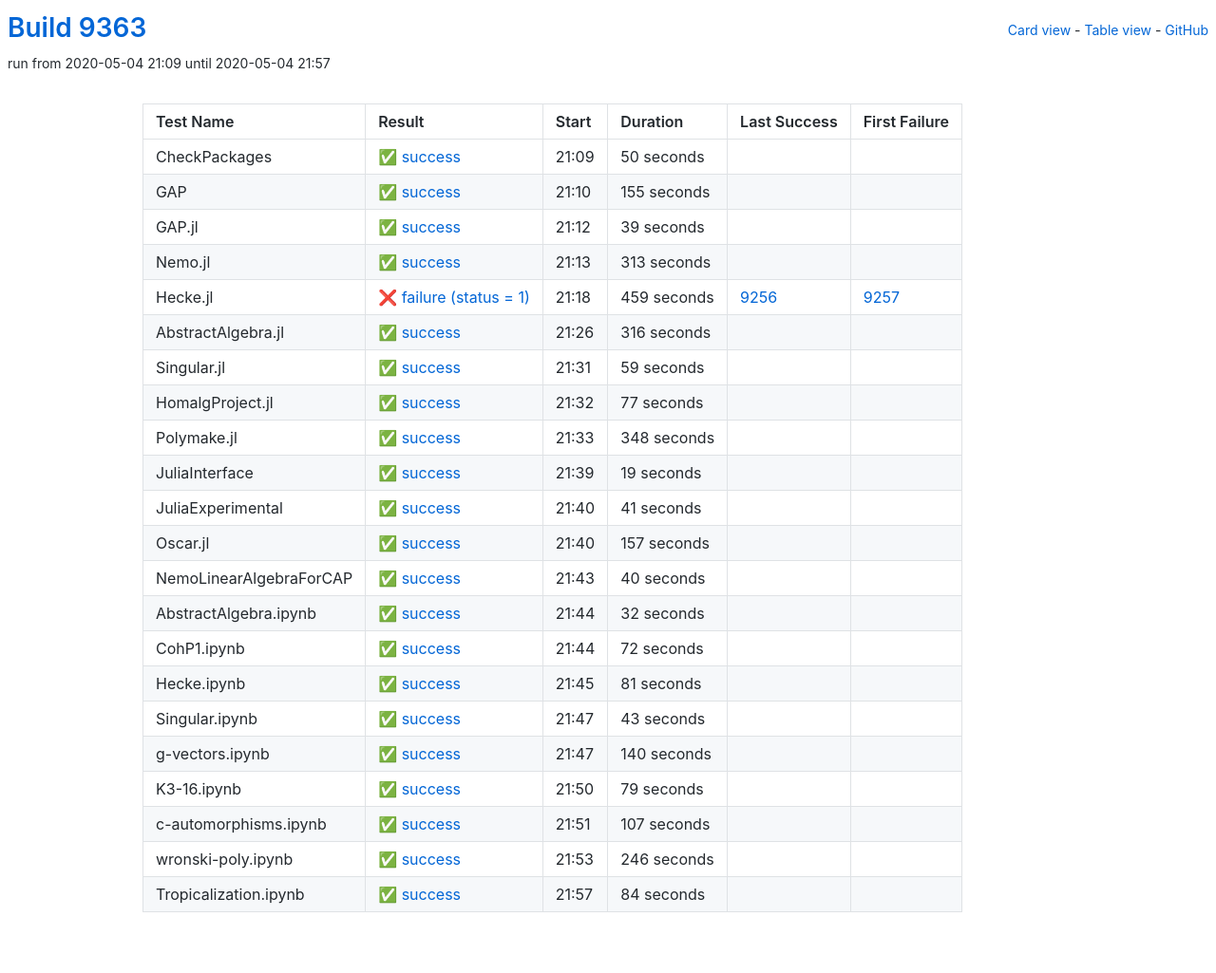
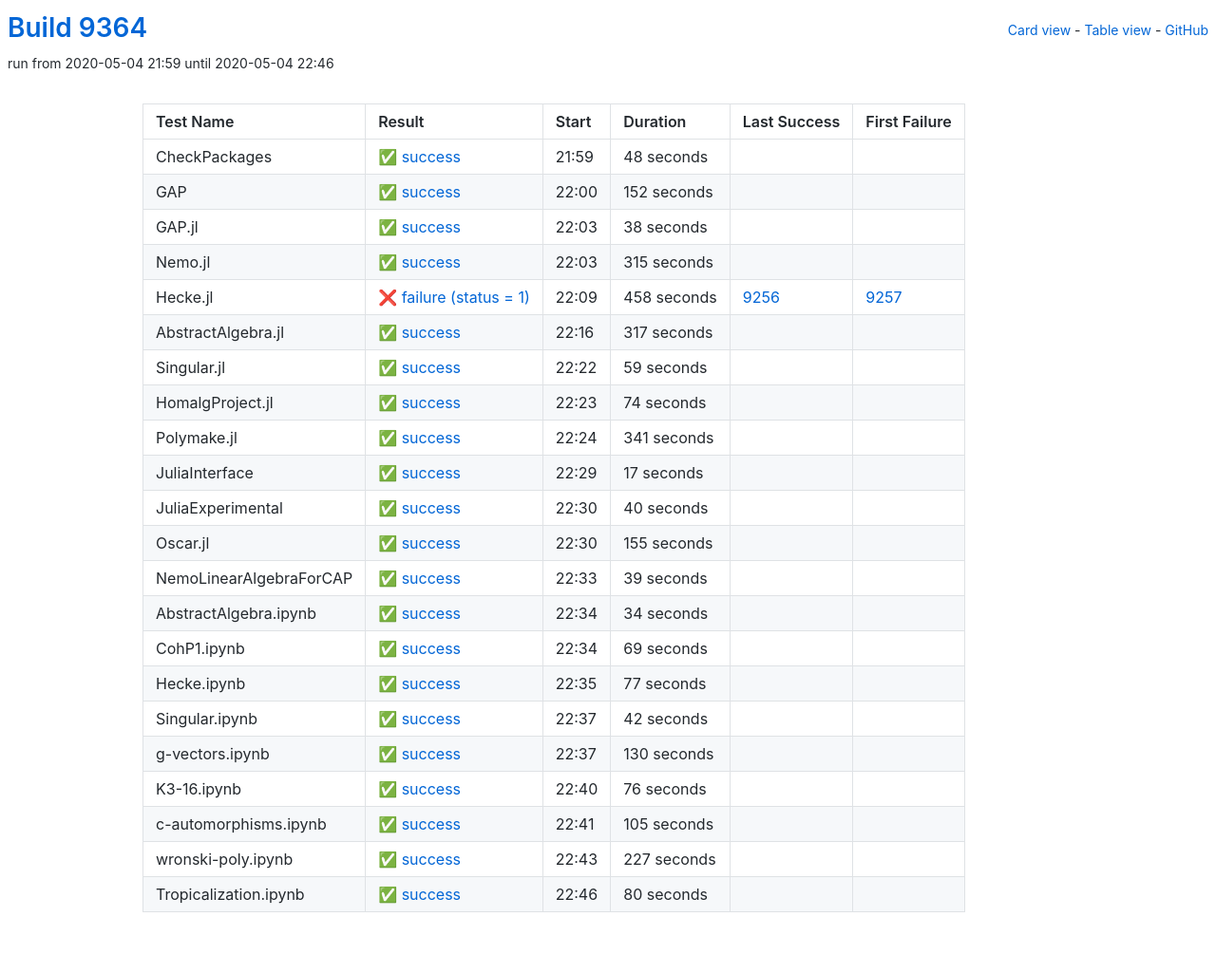
Before and after one commit to oscar-system/oscar-ci-status, a Jekyll site: the page built from table.html, in a window 1280 px wide. Shown: the whole page at 95% size. Built offline with Jekyll 4.4.1, drawn with Linux system fonts in a browser that asks for light colours.

Commit message:
Build 9364

```diff
--- a/_data/ci.yml
+++ b/_data/ci.yml
@@ -1,16 +1,126 @@
-build: 9363
-build_url: https://oscarci.mathematik.uni-kl.de/job/oscar/9363/
+build: 9364
+build_url: https://oscarci.mathematik.uni-kl.de/job/oscar/9364/
 job: oscar
 tests:
-- duration: 50
+- duration: 48
   exitcode: 0
   first_failure: false
   first_failure_url: null
   last_success: false
   last_success_url: null
-  log: https://oscarci.mathematik.uni-kl.de/job/oscar/9363/artifact/logs/build-9363/CheckPackages.log
+  log: https://oscarci.mathematik.uni-kl.de/job/oscar/9364/artifact/logs/build-9364/CheckPackages.log
   name: CheckPackages
-  start: 2020-05-04 21:09
+  start: 2020-05-04 21:59
+  status: success
+  success: true
+- duration: 152
+  exitcode: 0
+  first_failure: false
+  first_failure_url: null
+  last_success: false
+  last_success_url: null
+  log: https://oscarci.mathematik.uni-kl.de/job/oscar/9364/artifact/logs/build-9364/GAP.log
+  name: GAP
+  start: 2020-05-04 22:00
+  status: success
+  success: true
+- duration: 38
+  exitcode: 0
+  first_failure: false
+  first_failure_url: null
+  last_success: false
+  last_success_url: null
+  log: https://oscarci.mathematik.uni-kl.de/job/oscar/9364/artifact/logs/build-9364/GAP.jl.log
+  name: GAP.jl
+  start: 2020-05-04 22:03
+  status: success
+  success: true
+- duration: 315
+  exitcode: 0
+  first_failure: false
+  first_failure_url: null
+  last_success: false
+  last_success_url: null
+  log: https://oscarci.mathematik.uni-kl.de/job/oscar/9364/artifact/logs/build-9364/Nemo.jl.log
+  name: Nemo.jl
+  start: 2020-05-04 22:03
+  status: success
+  success: true
+- duration: 458
+  exitcode: 1
+  first_failure: 9257
+  first_failure_url: https://oscarci.mathematik.uni-kl.de/job/oscar/9257/
+  last_success: 9256
+  last_success_url: https://oscarci.mathematik.uni-kl.de/job/oscar/9256/
+  log: https://oscarci.mathematik.uni-kl.de/job/oscar/9364/artifact/logs/build-9364/Hecke.jl.log
+  name: Hecke.jl
+  start: 2020-05-04 22:09
+  status: failure
+  success: false
+- duration: 317
+  exitcode: 0
+  first_failure: false
+  first_failure_url: null
+  last_success: false
+  last_success_url: null
+  log: https://oscarci.mathematik.uni-kl.de/job/oscar/9364/artifact/logs/build-9364/AbstractAlgebra.jl.log
+  name: AbstractAlgebra.jl
+  start: 2020-05-04 22:16
+  status: success
+  success: true
+- duration: 59
+  exitcode: 0
+  first_failure: false
+  first_failure_url: null
+  last_success: false
+  last_success_url: null
+  log: https://oscarci.mathematik.uni-kl.de/job/oscar/9364/artifact/logs/build-9364/Singular.jl.log
+  name: Singular.jl
+  start: 2020-05-04 22:22
+  status: success
+  success: true
+- duration: 74
+  exitcode: 0
+  first_failure: false
+  first_failure_url: null
+  last_success: false
+  last_success_url: null
+  log: https://oscarci.mathematik.uni-kl.de/job/oscar/9364/artifact/logs/build-9364/HomalgProject.jl.log
+  name: HomalgProject.jl
+  start: 2020-05-04 22:23
+  status: success
+  success: true
+- duration: 341
+  exitcode: 0
+  first_failure: false
+  first_failure_url: null
+  last_success: false
+  last_success_url: null
+  log: https://oscarci.mathematik.uni-kl.de/job/oscar/9364/artifact/logs/build-9364/Polymake.jl.log
+  name: Polymake.jl
+  start: 2020-05-04 22:24
+  status: success
+  success: true
+- duration: 17
+  exitcode: 0
+  first_failure: false
+  first_failure_url: null
+  last_success: false
+  last_success_url: null
+  log: https://oscarci.mathematik.uni-kl.de/job/oscar/9364/artifact/logs/build-9364/JuliaInterface.log
+  name: JuliaInterface
+  start: 2020-05-04 22:29
+  status: success
+  success: true
+- duration: 40
+  exitcode: 0
+  first_failure: false
+  first_failure_url: null
+  last_success: false
+  last_success_url: null
+  log: https://oscarci.mathematik.uni-kl.de/job/oscar/9364/artifact/logs/build-9364/JuliaExperimental.log
+  name: JuliaExperimental
+  start: 2020-05-04 22:30
   status: success
   success: true
 - duration: 155
@@ -19,9 +129,9 @@ tests:
   first_failure_url: null
   last_success: false
   last_success_url: null
-  log: https://oscarci.mathematik.uni-kl.de/job/oscar/9363/artifact/logs/build-9363/GAP.log
-  name: GAP
-  start: 2020-05-04 21:10
+  log: https://oscarci.mathematik.uni-kl.de/job/oscar/9364/artifact/logs/build-9364/Oscar.jl.log
+  name: Oscar.jl
+  start: 2020-05-04 22:30
   status: success
   success: true
 - duration: 39
@@ -30,53 +140,31 @@ tests:
   first_failure_url: null
   last_success: false
   last_success_url: null
-  log: https://oscarci.mathematik.uni-kl.de/job/oscar/9363/artifact/logs/build-9363/GAP.jl.log
-  name: GAP.jl
-  start: 2020-05-04 21:12
+  log: https://oscarci.mathematik.uni-kl.de/job/oscar/9364/artifact/logs/build-9364/NemoLinearAlgebraForCAP.log
+  name: NemoLinearAlgebraForCAP
+  start: 2020-05-04 22:33
   status: success
   success: true
-- duration: 313
+- duration: 34
   exitcode: 0
   first_failure: false
   first_failure_url: null
   last_success: false
   last_success_url: null
-  log: https://oscarci.mathematik.uni-kl.de/job/oscar/9363/artifact/logs/build-9363/Nemo.jl.log
-  name: Nemo.jl
-  start: 2020-05-04 21:13
+  log: https://oscarci.mathematik.uni-kl.de/job/oscar/9364/artifact/logs/build-9364/AbstractAlgebra.ipynb.log
+  name: AbstractAlgebra.ipynb
+  start: 2020-05-04 22:34
   status: success
   success: true
-- duration: 459
-  exitcode: 1
-  first_failure: 9257
-  first_failure_url: https://oscarci.mathematik.uni-kl.de/job/oscar/9257/
-  last_success: 9256
-  last_success_url: https://oscarci.mathematik.uni-kl.de/job/oscar/9256/
-  log: https://oscarci.mathematik.uni-kl.de/job/oscar/9363/artifact/logs/build-9363/Hecke.jl.log
-  name: Hecke.jl
-  start: 2020-05-04 21:18
-  status: failure
-  success: false
-- duration: 316
+- duration: 69
   exitcode: 0
   first_failure: false
   first_failure_url: null
   last_success: false
   last_success_url: null
-  log: https://oscarci.mathematik.uni-kl.de/job/oscar/9363/artifact/logs/build-9363/AbstractAlgebra.jl.log
-  name: AbstractAlgebra.jl
-  start: 2020-05-04 21:26
-  status: success
-  success: true
-- duration: 59
-  exitcode: 0
-  first_failure: false
-  first_failure_url: null
-  last_success: false
-  last_success_url: null
-  log: https://oscarci.mathematik.uni-kl.de/job/oscar/9363/artifact/logs/build-9363/Singular.jl.log
-  name: Singular.jl
-  start: 2020-05-04 21:31
+  log: https://oscarci.mathematik.uni-kl.de/job/oscar/9364/artifact/logs/build-9364/CohP1.ipynb.log
+  name: CohP1.ipynb
+  start: 2020-05-04 22:34
   status: success
   success: true
 - duration: 77
@@ -85,162 +173,74 @@ tests:
   first_failure_url: null
   last_success: false
   last_success_url: null
-  log: https://oscarci.mathematik.uni-kl.de/job/oscar/9363/artifact/logs/build-9363/HomalgProject.jl.log
-  name: HomalgProject.jl
-  start: 2020-05-04 21:32
+  log: https://oscarci.mathematik.uni-kl.de/job/oscar/9364/artifact/logs/build-9364/Hecke.ipynb.log
+  name: Hecke.ipynb
+  start: 2020-05-04 22:35
   status: success
   success: true
-- duration: 348
+- duration: 42
   exitcode: 0
   first_failure: false
   first_failure_url: null
   last_success: false
   last_success_url: null
-  log: https://oscarci.mathematik.uni-kl.de/job/oscar/9363/artifact/logs/build-9363/Polymake.jl.log
-  name: Polymake.jl
-  start: 2020-05-04 21:33
+  log: https://oscarci.mathematik.uni-kl.de/job/oscar/9364/artifact/logs/build-9364/Singular.ipynb.log
+  name: Singular.ipynb
+  start: 2020-05-04 22:37
   status: success
   success: true
-- duration: 19
+- duration: 130
   exitcode: 0
   first_failure: false
   first_failure_url: null
   last_success: false
   last_success_url: null
-  log: https://oscarci.mathematik.uni-kl.de/job/oscar/9363/artifact/logs/build-9363/JuliaInterface.log
-  name: JuliaInterface
-  start: 2020-05-04 21:39
+  log: https://oscarci.mathematik.uni-kl.de/job/oscar/9364/artifact/logs/build-9364/g-vectors.ipynb.log
+  name: g-vectors.ipynb
+  start: 2020-05-04 22:37
   status: success
   success: true
-- duration: 41
+- duration: 76
   exitcode: 0
   first_failure: false
   first_failure_url: null
   last_success: false
   last_success_url: null
-  log: https://oscarci.mathematik.uni-kl.de/job/oscar/9363/artifact/logs/build-9363/JuliaExperimental.log
-  name: JuliaExperimental
-  start: 2020-05-04 21:40
+  log: https://oscarci.mathematik.uni-kl.de/job/oscar/9364/artifact/logs/build-9364/K3-16.ipynb.log
+  name: K3-16.ipynb
+  start: 2020-05-04 22:40
   status: success
   success: true
-- duration: 157
+- duration: 105
   exitcode: 0
   first_failure: false
   first_failure_url: null
   last_success: false
   last_success_url: null
-  log: https://oscarci.mathematik.uni-kl.de/job/oscar/9363/artifact/logs/build-9363/Oscar.jl.log
-  name: Oscar.jl
-  start: 2020-05-04 21:40
+  log: https://oscarci.mathematik.uni-kl.de/job/oscar/9364/artifact/logs/build-9364/c-automorphisms.ipynb.log
+  name: c-automorphisms.ipynb
+  start: 2020-05-04 22:41
   status: success
   success: true
-- duration: 40
+- duration: 227
   exitcode: 0
   first_failure: false
   first_failure_url: null
   last_success: false
   last_success_url: null
-  log: https://oscarci.mathematik.uni-kl.de/job/oscar/9363/artifact/logs/build-9363/NemoLinearAlgebraForCAP.log
-  name: NemoLinearAlgebraForCAP
-  start: 2020-05-04 21:43
+  log: https://oscarci.mathematik.uni-kl.de/job/oscar/9364/artifact/logs/build-9364/wronski-poly.ipynb.log
+  name: wronski-poly.ipynb
+  start: 2020-05-04 22:43
   status: success
   success: true
-- duration: 32
+- duration: 80
   exitcode: 0
   first_failure: false
   first_failure_url: null
   last_success: false
   last_success_url: null
-  log: https://oscarci.mathematik.uni-kl.de/job/oscar/9363/artifact/logs/build-9363/AbstractAlgebra.ipynb.log
-  name: AbstractAlgebra.ipynb
-  start: 2020-05-04 21:44
+  log: https://oscarci.mathematik.uni-kl.de/job/oscar/9364/artifact/logs/build-9364/Tropicalization.ipynb.log
+  name: Tropicalization.ipynb
+  start: 2020-05-04 22:46
   status: success
   success: true
-- duration: 72
-  exitcode: 0
-  first_failure: false
-  first_failure_url: null
-  last_success: false
-  last_success_url: null
-  log: https://oscarci.mathematik.uni-kl.de/job/oscar/9363/artifact/logs/build-9363/CohP1.ipynb.log
-  name: CohP1.ipynb
-  start: 2020-05-04 21:44
-  status: success
-  success: true
-- duration: 81
-  exitcode: 0
-  first_failure: false
-  first_failure_url: null
-  last_success: false
-  last_success_url: null
-  log: https://oscarci.mathematik.uni-kl.de/job/oscar/9363/artifact/logs/build-9363/Hecke.ipynb.log
-  name: Hecke.ipynb
-  start: 2020-05-04 21:45
-  status: success
-  success: true
-- duration: 43
-  exitcode: 0
-  first_failure: false
-  first_failure_url: null
-  last_success: false
-  last_success_url: null
-  log: https://oscarci.mathematik.uni-kl.de/job/oscar/9363/artifact/logs/build-9363/Singular.ipynb.log
-  name: Singular.ipynb
-  start: 2020-05-04 21:47
-  status: success
-  success: true
-- duration: 140
-  exitcode: 0
-  first_failure: false
-  first_failure_url: null
-  last_success: false
-  last_success_url: null
-  log: https://oscarci.mathematik.uni-kl.de/job/oscar/9363/artifact/logs/build-9363/g-vectors.ipynb.log
-  name: g-vectors.ipynb
-  start: 2020-05-04 21:47
-  status: success
-  success: true
-- duration: 79
-  exitcode: 0
-  first_failure: false
-  first_failure_url: null
-  last_success: false
-  last_success_url: null
-  log: https://oscarci.mathematik.uni-kl.de/job/oscar/9363/artifact/logs/build-9363/K3-16.ipynb.log
-  name: K3-16.ipynb
-  start: 2020-05-04 21:50
-  status: success
-  success: true
-- duration: 107
-  exitcode: 0
-  first_failure: false
-  first_failure_url: null
-  last_success: false
-  last_success_url: null
-  log: https://oscarci.mathematik.uni-kl.de/job/oscar/9363/artifact/logs/build-9363/c-automorphisms.ipynb.log
-  name: c-automorphisms.ipynb
-  start: 2020-05-04 21:51
-  status: success
-  success: true
-- duration: 246
-  exitcode: 0
-  first_failure: false
-  first_failure_url: null
-  last_success: false
-  last_success_url: null
-  log: https://oscarci.mathematik.uni-kl.de/job/oscar/9363/artifact/logs/build-9363/wronski-poly.ipynb.log
-  name: wronski-poly.ipynb
-  start: 2020-05-04 21:53
-  status: success
-  success: true
-- duration: 84
-  exitcode: 0
-  first_failure: false
-  first_failure_url: null
-  last_success: false
-  last_success_url: null
-  log: https://oscarci.mathematik.uni-kl.de/job/oscar/9363/artifact/logs/build-9363/Tropicalization.ipynb.log
-  name: Tropicalization.ipynb
-  start: 2020-05-04 21:57
-  status: success
-  success: true
```
Also changed, not shown: README.md.
